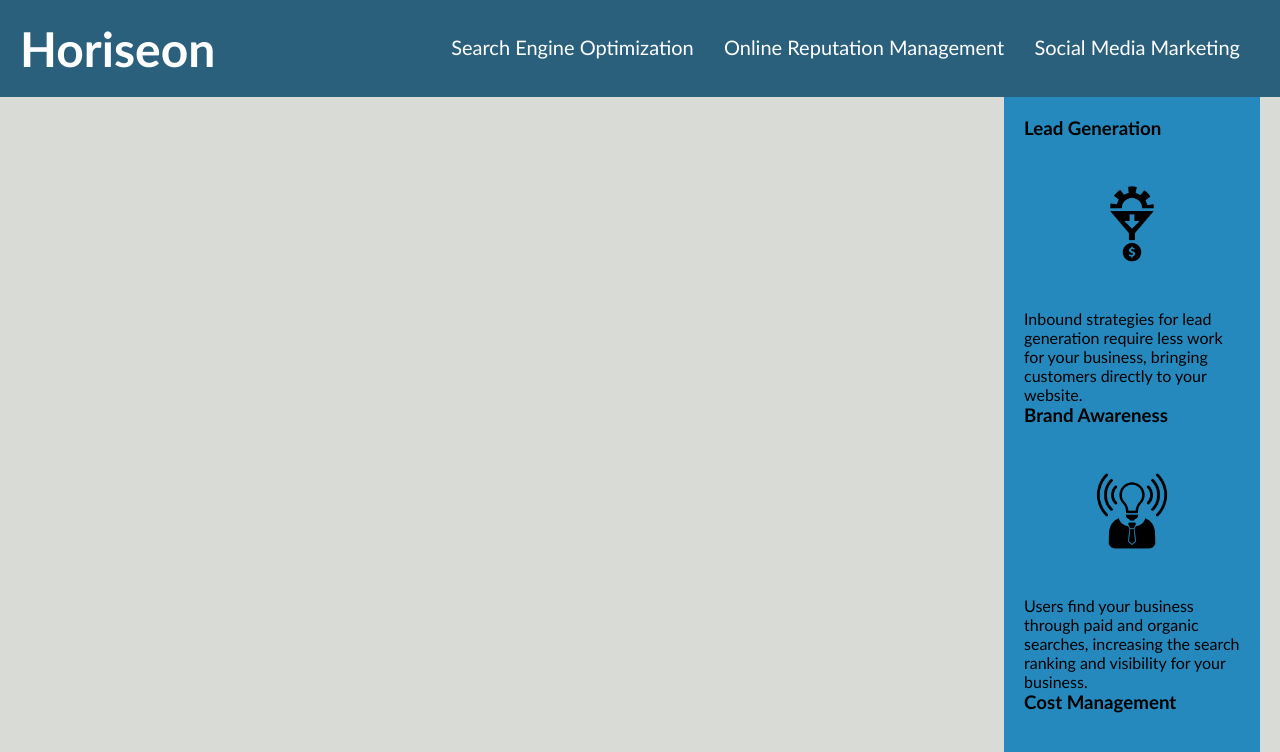
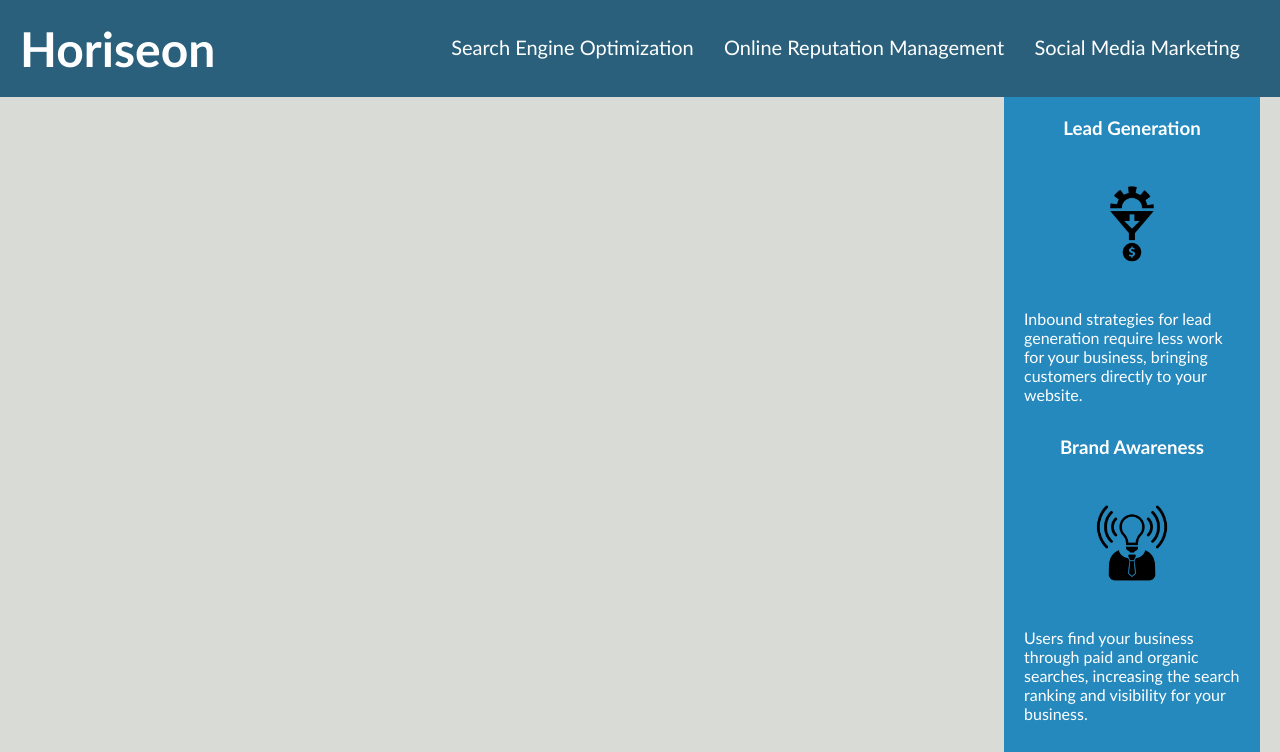
Before and after one commit to NastasiaSisco/first-challenge, a plain HTML site: page index.html in a window 1280 px wide. Shown: the top 752 px of the page. Drawn offline with Linux system fonts and the light colour scheme.

Commit message:
fixed font color

```diff
--- a/assets/css/style.css
+++ b/assets/css/style.css
@@ -76,7 +76,7 @@ p {
     margin-left: 20px;
 }
 
-.additional-content {
+.benefit-content {
     margin-right: 20px;
     padding: 20px;
     clear: both;
@@ -87,12 +87,12 @@ p {
     background-color: #2589bd;
 }
 
-.benefit-lead {
+.benefit-title {
     margin-bottom: 32px;
     color: #ffffff;
 }
 
-.benefit-brand {
+/* .benefit-brand {
     margin-bottom: 32px;
     color: #ffffff;
 }
@@ -100,13 +100,13 @@ p {
 .benefit-cost {
     margin-bottom: 32px;
     color: #ffffff;
-}
+} */
 
-.benefit-lead h3 {
+h3 {
     margin-bottom: 10px;
     text-align: center;
 }
-
+/*
 .benefit-brand h3 {
     margin-bottom: 10px;
     text-align: center;
@@ -115,7 +115,7 @@ p {
 .benefit-cost h3 {
     margin-bottom: 10px;
     text-align: center;
-}
+} */
 
 .logo {
     display: block;
--- a/index.html
+++ b/index.html
@@ -45,7 +45,7 @@
     </div>
 
 
-    <div class="additional-content">
+    <div class="benefit-content">
         <section class="benefit-title">
             <h3>Lead Generation</h3>
             <img class="logo" src="./assets/lead-generation.png" alt="logo depicts cartoon gear turning into dollar sign"/>
```
